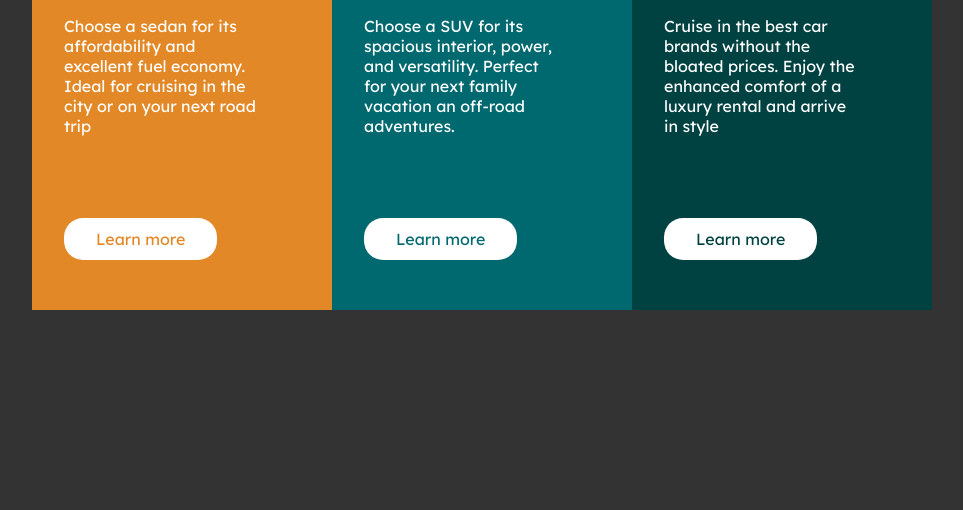
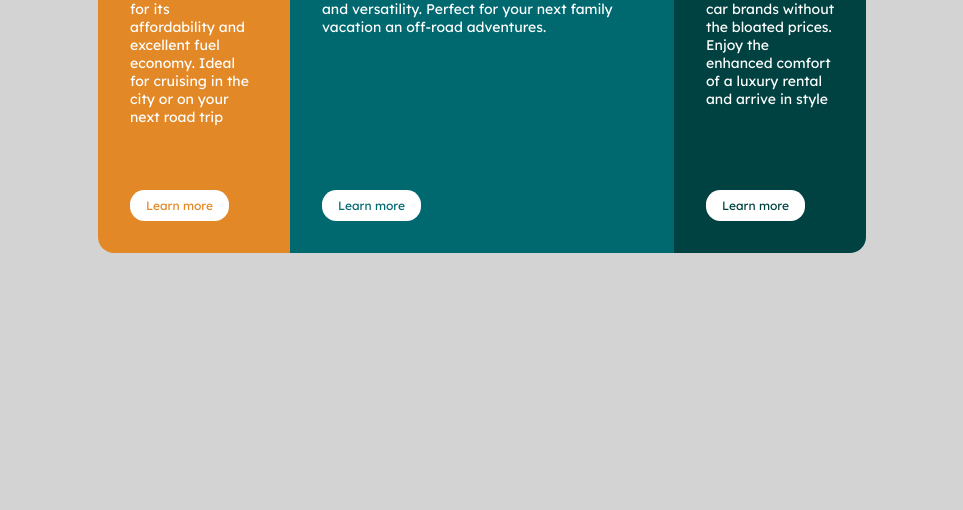
Before and after one commit to Valitogt79/3-Column-preview-card-component, a plain HTML site: page index.html in a window 1280 px wide. Shown: the part 390-900 px from the top of the page, without its empty margins (158-1121 px from the left). After the commit the page ends 800 px from the top, so only its background shows below. Drawn offline with Linux system fonts and the light colour scheme.

Commit message:
modificando el css, agregando clase activa al html y agregando Javascript para tener mejor funcionalidad.

```diff
--- a/css/style.css
+++ b/css/style.css
@@ -1,85 +1,83 @@
-@charset "UTF-8";
-/*
-Colores
-    Background: #333
+* {
+  box-sizing: border-box;
+}
 
-    Tarjetas
-        Orange: hsl(31, 77%, 52%)
-        Cyan: hsl(184, 100%, 22%)
-        Dark cyan: hsl(179, 100%, 13%)
-
-    Texto
-        Blanco al 0.75 de opacidad
-
-Fuentes de la página
-    Títulos
-        https://fonts.google.com/specimen/Big+Shoulders+Display
-        Estilo 600
-    Textos
-        https://fonts.google.com/specimen/Lexend+Deca
-        Estilo 400
-*/
-* {
-  -webkit-box-sizing: border-box;
-          box-sizing: border-box;
+html,
+body {
+  height: 100%;
+  margin: 0;
+  padding: 0;
 }
 
 body {
-  margin: 0;
-  font-family: sans-serif;
-  text-align: center;
-  background-color: #333;
+  font-family: "Lexend Deca", sans-serif;
+  display: flex;
+  justify-content: center;
+  align-items: center;
+  background-color: lightgrey;
 }
 
 .cards {
-  width: 90%;
-  height: 500px;
-  margin: 200px auto;
-  font-size: 0;
+  display: flex;
+  max-width: 768px;
+  min-width: 320px;
 }
 
 .card {
-  position: relative;
-  display: inline-block;
-  width: 300px;
-  text-align: left;
-  height: 100%;
-  padding-top: 3em;
-  padding-left: 2em;
-  font-size: 1rem;
   color: white;
-  font-family: "Lexend Deca", sans-serif;
+  padding: 2rem;
+  width: 25%;
+  overflow: hidden;
+  transition: width 0.3s ease-in-out;
+  cursor: pointer;
+  display: flex;
+  flex-direction: column;
+  align-items: flex-start;
+}
+
+.card.activa {
+  width: 50%;
+}
+
+.card:first-of-type {
+  border-radius: 1rem 0 0 1rem;
+}
+
+.card:last-of-type {
+  border-radius: 0 1rem 1rem 0;
+}
+
+.card--orange {
+  background-color: hsl(31, 77%, 52%);
+}
+
+.card--cyan {
+  background-color: hsl(184, 100%, 22%);
+}
+
+.card--dark-cyan {
+  background-color: hsl(179, 100%, 13%);
 }
 
 .card__title {
   font-family: "Big Shoulders Display", cursive;
-  font-size: 2.5rem;
   text-transform: uppercase;
+  font-size: 2rem;
+  margin-bottom: 4rem;
 }
 
 .card__description {
-  width: 200px;
-}
-
-.card--orange {
-  background-color: #e38826;
-}
-
-.card--cyan {
-  background-color: #006970;
-}
-
-.card--dark-cyan {
-  background-color: #004241;
+  font-size: 14px;
+  margin-bottom: 4rem;
+  flex-grow: 1;
 }
 
 .card__cta {
-  position: absolute;
-  padding: 0.7em 2em;
-  background-color: #fff;
+  text-decoration: none;
+  background-color: rgb(255, 255, 255);
+  padding: 0.5rem 1rem;
   border-radius: 1.2em;
-  text-decoration: none;
-  bottom: 50px;
+  font-size: 12px;
 }
 
 .card__cta--orange {
--- a/index.html
+++ b/index.html
@@ -10,6 +10,7 @@
       rel="stylesheet"
     />
     <link rel="stylesheet" href="css/style.css" />
+    <script src="js/main.js" defer></script>
     <title>3 Column preview card component</title>
   </head>
   <body>
@@ -23,7 +24,7 @@
         </p>
         <a class="card__cta card__cta--orange" href="#">Learn more</a>
       </article>
-      <article class="card card--cyan">
+      <article class="card card--cyan activa">
         <img src="assets/images/icon-suvs.svg" alt="icon suvs" />
         <h2 class="card__title">Suvs</h2>
         <p class="card__description">
--- /dev/null
+++ b/js/main.js
@@ -0,0 +1,20 @@
+//* Guardar el estado columna activa
+let columnaActiva = 1;
+
+//* Seleccionar las Columnas
+const columnas = document.querySelectorAll(".card");
+
+//* Escuchar los "clicks" en cada una de ellas
+
+columnas.forEach((columna, indice) => {
+  columna.addEventListener("click", function () {
+    cambiarColumna(indice);
+  });
+});
+
+//* Cambiar el estado de las Columnas
+function cambiarColumna(indice) {
+  columnas[columnaActiva].classList.remove("activa");
+  columnas[indice].classList.add("activa");
+  columnaActiva = indice;
+}
```
